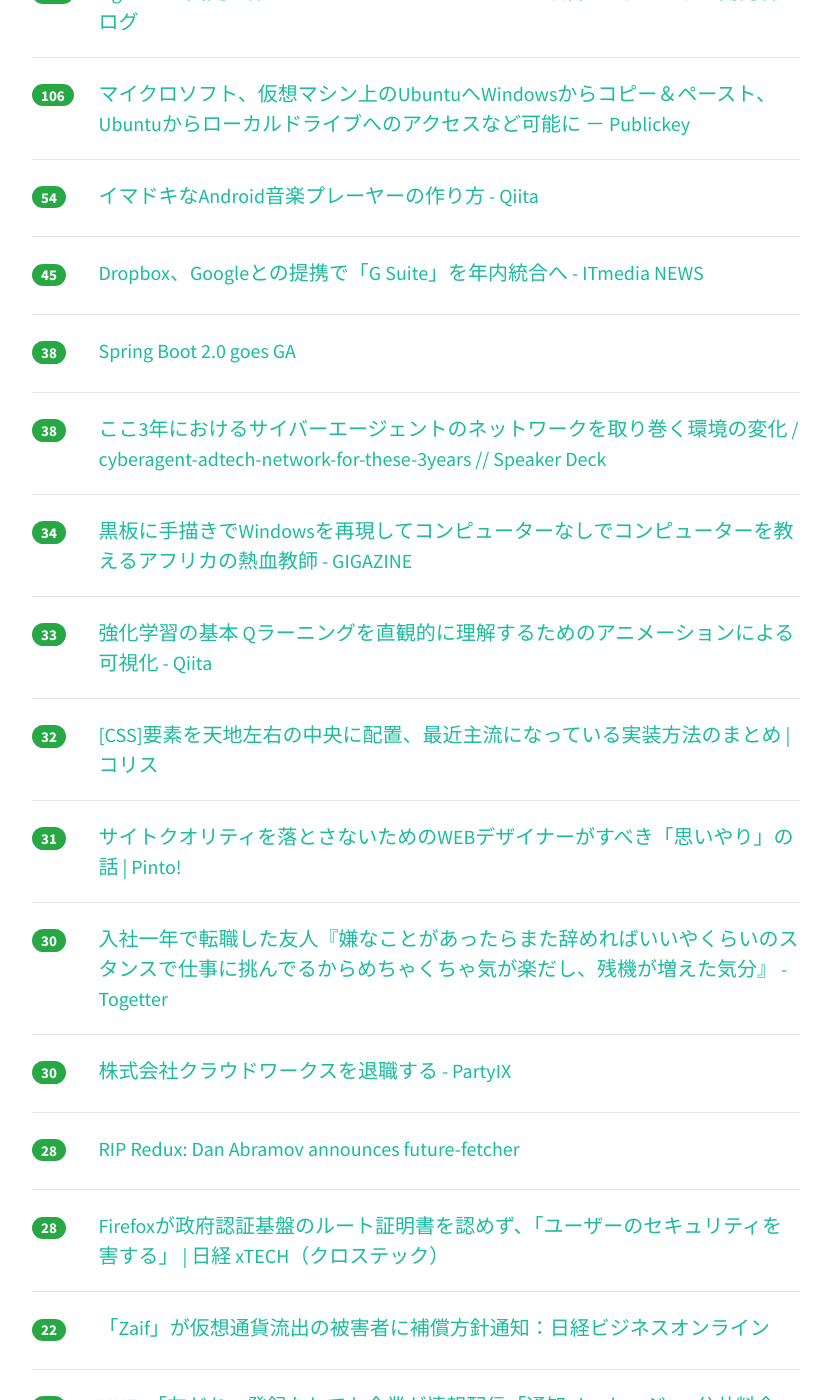
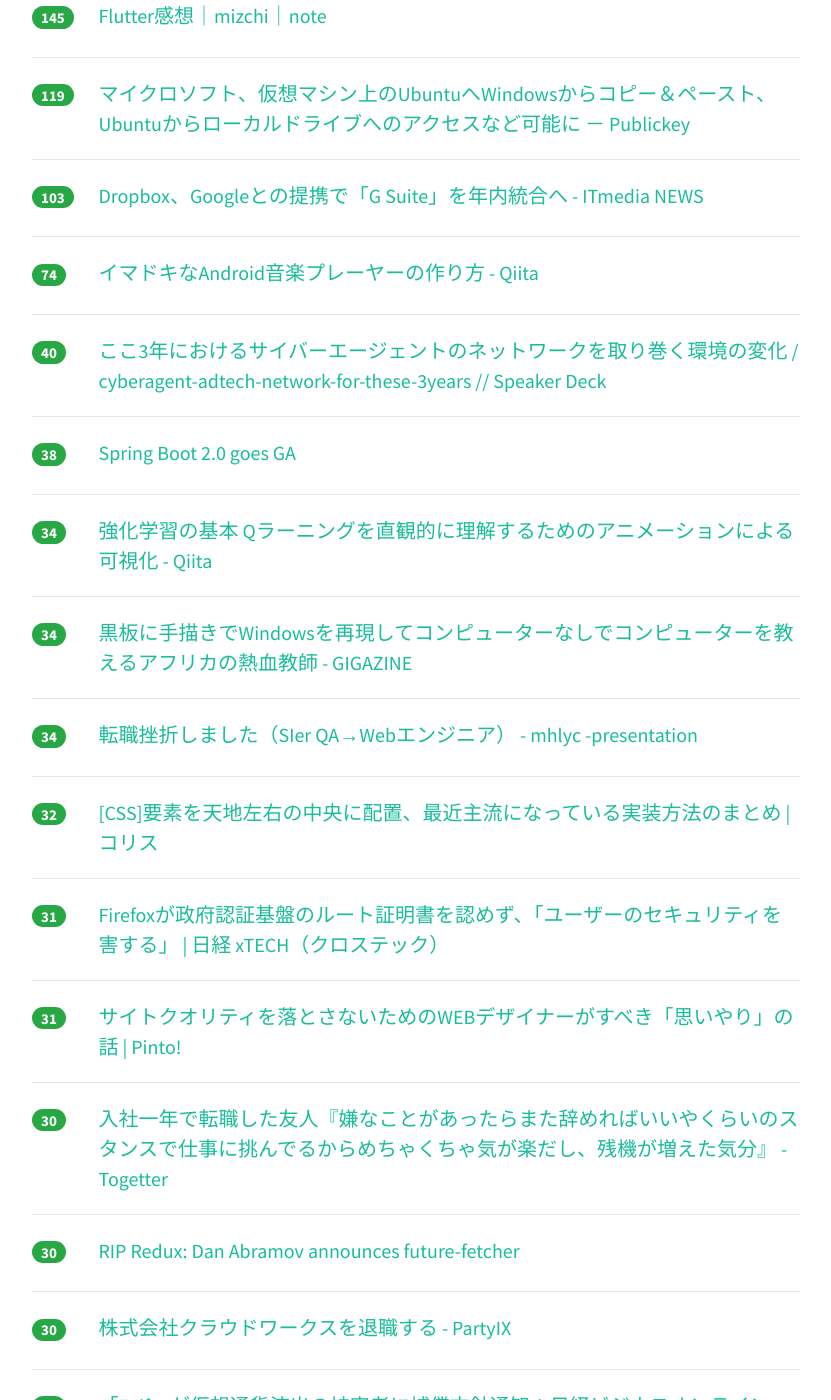
Before and after one commit to yatta47/hatena-matome-site, a Jekyll site: the page built from _posts/2018-03-02-hatena.md, in a window 1280 px wide and 1400 px high, scrolled down 496 px. Shown: the whole window, without its empty margins (224-1055 px from the left). Built offline with Jekyll 4.4.1, drawn with Linux system fonts in a browser that asks for light colours; nearby versions of some CDN libraries; some of the changed text lies outside the part shown.

Commit message:
Updated 2018-03-02

```diff
--- a/_posts/2018-03-02-hatena.md
+++ b/_posts/2018-03-02-hatena.md
@@ -1,34 +1,39 @@
 ---
 layout: post
 title:  "2018-03-02 はてぶIT"
-date:   2018-03-02 12:02:51
+date:   2018-03-02 13:02:54
 tags: [it-hotentry]
 ---
-28 件のデータあり
+30 件のデータあり
 
 <hr><div class="row">
-<div class="col-1"><span class="badge badge-pill badge-success h2">134</span></div>
+<div class="col-1"><span class="badge badge-pill badge-success h2">153</span></div>
+<div class="col-11"><a href='http://techlife.cookpad.com/entry/2018/03/02/000000' target='_blank'>Nginxへの変更に伴うリバースプロキシのテストの改善 - クックパッド開発者ブログ</a></div>
+</div>
+<hr>
+<div class="row">
+<div class="col-1"><span class="badge badge-pill badge-success h2">145</span></div>
 <div class="col-11"><a href='https://note.mu/mizchi/n/n53d0b34b25ac' target='_blank'>Flutter感想｜mizchi｜note</a></div>
 </div>
 <hr>
 <div class="row">
-<div class="col-1"><span class="badge badge-pill badge-success h2">127</span></div>
-<div class="col-11"><a href='http://techlife.cookpad.com/entry/2018/03/02/000000' target='_blank'>Nginxへの変更に伴うリバースプロキシのテストの改善 - クックパッド開発者ブログ</a></div>
-</div>
-<hr>
-<div class="row">
-<div class="col-1"><span class="badge badge-pill badge-success h2">106</span></div>
+<div class="col-1"><span class="badge badge-pill badge-success h2">119</span></div>
 <div class="col-11"><a href='http://www.publickey1.jp/blog/18/ubuntuwindowsubuntu.html' target='_blank'>マイクロソフト、仮想マシン上のUbuntuへWindowsからコピー＆ペースト、Ubuntuからローカルドライブへのアクセスなど可能に － Publickey</a></div>
 </div>
 <hr>
 <div class="row">
-<div class="col-1"><span class="badge badge-pill badge-success h2">54</span></div>
+<div class="col-1"><span class="badge badge-pill badge-success h2">103</span></div>
+<div class="col-11"><a href='http://www.itmedia.co.jp/news/articles/1803/02/news058.html' target='_blank'>Dropbox、Googleとの提携で「G Suite」を年内統合へ - ITmedia NEWS</a></div>
+</div>
+<hr>
+<div class="row">
+<div class="col-1"><span class="badge badge-pill badge-success h2">74</span></div>
 <div class="col-11"><a href='https://qiita.com/siy1121/items/f01167186a6677c22435' target='_blank'>イマドキなAndroid音楽プレーヤーの作り方 - Qiita</a></div>
 </div>
 <hr>
 <div class="row">
-<div class="col-1"><span class="badge badge-pill badge-success h2">45</span></div>
-<div class="col-11"><a href='http://www.itmedia.co.jp/news/articles/1803/02/news058.html' target='_blank'>Dropbox、Googleとの提携で「G Suite」を年内統合へ - ITmedia NEWS</a></div>
+<div class="col-1"><span class="badge badge-pill badge-success h2">40</span></div>
+<div class="col-11"><a href='https://speakerdeck.com/komeiy/cyberagent-adtech-network-for-these-3years' target='_blank'>ここ3年におけるサイバーエージェントのネットワークを取り巻く環境の変化 / cyberagent-adtech-network-for-these-3years // Speaker Deck</a></div>
 </div>
 <hr>
 <div class="row">
@@ -37,8 +42,8 @@ tags: [it-hotentry]
 </div>
 <hr>
 <div class="row">
-<div class="col-1"><span class="badge badge-pill badge-success h2">38</span></div>
-<div class="col-11"><a href='https://speakerdeck.com/komeiy/cyberagent-adtech-network-for-these-3years' target='_blank'>ここ3年におけるサイバーエージェントのネットワークを取り巻く環境の変化 / cyberagent-adtech-network-for-these-3years // Speaker Deck</a></div>
+<div class="col-1"><span class="badge badge-pill badge-success h2">34</span></div>
+<div class="col-11"><a href='https://qiita.com/tomboyboy/items/fd12a82f0bbe79365438' target='_blank'>強化学習の基本 Qラーニングを直観的に理解するためのアニメーションによる可視化 - Qiita</a></div>
 </div>
 <hr>
 <div class="row">
@@ -47,13 +52,18 @@ tags: [it-hotentry]
 </div>
 <hr>
 <div class="row">
-<div class="col-1"><span class="badge badge-pill badge-success h2">33</span></div>
-<div class="col-11"><a href='https://qiita.com/tomboyboy/items/fd12a82f0bbe79365438' target='_blank'>強化学習の基本 Qラーニングを直観的に理解するためのアニメーションによる可視化 - Qiita</a></div>
+<div class="col-1"><span class="badge badge-pill badge-success h2">34</span></div>
+<div class="col-11"><a href='http://mhlyc.hatenablog.com/entry/2018/03/01/235923' target='_blank'>転職挫折しました（SIer QA→Webエンジニア） - mhlyc -presentation</a></div>
 </div>
 <hr>
 <div class="row">
 <div class="col-1"><span class="badge badge-pill badge-success h2">32</span></div>
 <div class="col-11"><a href='http://coliss.com/articles/build-websites/operation/css/absolute-centering-with-css.html' target='_blank'>[CSS]要素を天地左右の中央に配置、最近主流になっている実装方法のまとめ | コリス</a></div>
+</div>
+<hr>
+<div class="row">
+<div class="col-1"><span class="badge badge-pill badge-success h2">31</span></div>
+<div class="col-11"><a href='http://tech.nikkeibp.co.jp/atcl/nxt/news/18/00296/' target='_blank'>Firefoxが政府認証基盤のルート証明書を認めず、「ユーザーのセキュリティを害する」 | 日経 xTECH（クロステック）</a></div>
 </div>
 <hr>
 <div class="row">
@@ -68,32 +78,32 @@ tags: [it-hotentry]
 <hr>
 <div class="row">
 <div class="col-1"><span class="badge badge-pill badge-success h2">30</span></div>
+<div class="col-11"><a href='https://react-etc.net/entry/rip-redux-dan-abramov-announces-future-fetcher' target='_blank'>RIP Redux: Dan Abramov announces future-fetcher</a></div>
+</div>
+<hr>
+<div class="row">
+<div class="col-1"><span class="badge badge-pill badge-success h2">30</span></div>
 <div class="col-11"><a href='http://h3poteto.hatenablog.com/entry/2018/03/01/161854' target='_blank'>株式会社クラウドワークスを退職する - PartyIX</a></div>
 </div>
 <hr>
 <div class="row">
-<div class="col-1"><span class="badge badge-pill badge-success h2">28</span></div>
-<div class="col-11"><a href='https://react-etc.net/entry/rip-redux-dan-abramov-announces-future-fetcher' target='_blank'>RIP Redux: Dan Abramov announces future-fetcher</a></div>
+<div class="col-1"><span class="badge badge-pill badge-success h2">27</span></div>
+<div class="col-11"><a href='http://business.nikkeibp.co.jp/atcl/report/15/110879/030100787/' target='_blank'>「Zaif」が仮想通貨流出の被害者に補償方針通知：日経ビジネスオンライン</a></div>
 </div>
 <hr>
 <div class="row">
-<div class="col-1"><span class="badge badge-pill badge-success h2">28</span></div>
-<div class="col-11"><a href='http://tech.nikkeibp.co.jp/atcl/nxt/news/18/00296/' target='_blank'>Firefoxが政府認証基盤のルート証明書を認めず、「ユーザーのセキュリティを害する」 | 日経 xTECH（クロステック）</a></div>
+<div class="col-1"><span class="badge badge-pill badge-success h2">23</span></div>
+<div class="col-11"><a href='https://qiita.com/mod_poppo/items/a4bbed44ccfa59740f32' target='_blank'>「型」のお気持ち　〜　「型なし」と「動的型」って同じ？違う？ - Qiita</a></div>
 </div>
 <hr>
 <div class="row">
-<div class="col-1"><span class="badge badge-pill badge-success h2">22</span></div>
-<div class="col-11"><a href='http://business.nikkeibp.co.jp/atcl/report/15/110879/030100787/' target='_blank'>「Zaif」が仮想通貨流出の被害者に補償方針通知：日経ビジネスオンライン</a></div>
+<div class="col-1"><span class="badge badge-pill badge-success h2">23</span></div>
+<div class="col-11"><a href='http://stocker.jp/diary/web-news-feb2018/' target='_blank'>2018年2月の、これだけは押さえておきたいWeb関連の動き | Stocker.jp / diary</a></div>
 </div>
 <hr>
 <div class="row">
 <div class="col-1"><span class="badge badge-pill badge-success h2">21</span></div>
 <div class="col-11"><a href='http://www.itmedia.co.jp/news/articles/1803/01/news142.html' target='_blank'>LINE、「友だち」登録なしでも企業が情報配信「通知メッセージ」　公共料金、遅延・欠航など - ITmedia NEWS</a></div>
-</div>
-<hr>
-<div class="row">
-<div class="col-1"><span class="badge badge-pill badge-success h2">21</span></div>
-<div class="col-11"><a href='https://qiita.com/mod_poppo/items/a4bbed44ccfa59740f32' target='_blank'>「型」のお気持ち　〜　「型なし」と「動的型」って同じ？違う？ - Qiita</a></div>
 </div>
 <hr>
 <div class="row">
@@ -107,8 +117,23 @@ tags: [it-hotentry]
 </div>
 <hr>
 <div class="row">
+<div class="col-1"><span class="badge badge-pill badge-success h2">20</span></div>
+<div class="col-11"><a href='http://panora.tokyo/54578/' target='_blank'>「マジ魔笛」と話す女子高生バッハなど、多数の新人が生まれた「第1回 VTuberハッカソン」詳細レポ – PANORA</a></div>
+</div>
+<hr>
+<div class="row">
 <div class="col-1"><span class="badge badge-pill badge-success h2">19</span></div>
-<div class="col-11"><a href='http://panora.tokyo/54578/' target='_blank'>「マジ魔笛」と話す女子高生バッハなど、多数の新人が生まれた「第1回 VTuberハッカソン」詳細レポ – PANORA</a></div>
+<div class="col-11"><a href='https://japan.cnet.com/article/35115483/' target='_blank'>LINE、「友だち」登録なしで電気料金や宅配時間をプッシュ通知へ - CNET Japan</a></div>
+</div>
+<hr>
+<div class="row">
+<div class="col-1"><span class="badge badge-pill badge-success h2">19</span></div>
+<div class="col-11"><a href='http://www.itmedia.co.jp/news/articles/1803/02/news052.html' target='_blank'>Twitter、「会話の健全性」を測る指標を公募　悪用への迅速で公正な対処を目指し - ITmedia NEWS</a></div>
+</div>
+<hr>
+<div class="row">
+<div class="col-1"><span class="badge badge-pill badge-success h2">19</span></div>
+<div class="col-11"><a href='https://ferret-plus.com/9676' target='_blank'>簡単すぎてびっくり！CSSグリッドをレスポンシブデザインに活用するための詳細手順を紹介｜ferret [フェレット]</a></div>
 </div>
 <hr>
 <div class="row">
@@ -117,32 +142,17 @@ tags: [it-hotentry]
 </div>
 <hr>
 <div class="row">
-<div class="col-1"><span class="badge badge-pill badge-success h2">18</span></div>
-<div class="col-11"><a href='https://japan.cnet.com/article/35115483/' target='_blank'>LINE、「友だち」登録なしで電気料金や宅配時間をプッシュ通知へ - CNET Japan</a></div>
-</div>
-<hr>
-<div class="row">
-<div class="col-1"><span class="badge badge-pill badge-success h2">18</span></div>
-<div class="col-11"><a href='https://ferret-plus.com/9676' target='_blank'>簡単すぎてびっくり！CSSグリッドをレスポンシブデザインに活用するための詳細手順を紹介｜ferret [フェレット]</a></div>
-</div>
-<hr>
-<div class="row">
 <div class="col-1"><span class="badge badge-pill badge-success h2">16</span></div>
 <div class="col-11"><a href='http://paiza.hatenablog.com/entry/2018/03/01/%E3%83%97%E3%83%AD%E3%82%B0%E3%83%A9%E3%83%9F%E3%83%B3%E3%82%B0%E4%B8%8D%E8%A6%81%EF%BC%81%E3%82%B9%E3%83%9E%E3%83%9B%E3%81%AE%E3%82%BF%E3%83%83%E3%83%97%E6%93%8D%E4%BD%9C%E3%81%A0%E3%81%91%E3%81%A7' target='_blank'>プログラミング不要！スマホのタップ操作だけでミニゲーム開発ができる「Wevva」を使ってみた！ - paiza開発日誌</a></div>
 </div>
 <hr>
 <div class="row">
-<div class="col-1"><span class="badge badge-pill badge-success h2">15</span></div>
-<div class="col-11"><a href='http://mhlyc.hatenablog.com/entry/2018/03/01/235923' target='_blank'>転職挫折しました（SIer QA→Webエンジニア） - mhlyc -presentation</a></div>
+<div class="col-1"><span class="badge badge-pill badge-success h2">16</span></div>
+<div class="col-11"><a href='https://www.nikkei.com/article/DGXMZO27564530R00C18A3CR8000/' target='_blank'>止まらぬ日本企業の文書流出　中国サイトに１８６社分　　：日本経済新聞</a></div>
 </div>
 <hr>
 <div class="row">
-<div class="col-1"><span class="badge badge-pill badge-success h2">14</span></div>
-<div class="col-11"><a href='http://www.itmedia.co.jp/news/articles/1803/02/news052.html' target='_blank'>Twitter、「会話の健全性」を測る指標を公募　悪用への迅速で公正な対処を目指し - ITmedia NEWS</a></div>
-</div>
-<hr>
-<div class="row">
-<div class="col-1"><span class="badge badge-pill badge-success h2">9</span></div>
+<div class="col-1"><span class="badge badge-pill badge-success h2">13</span></div>
 <div class="col-11"><a href='https://anond.hatelabo.jp/20180302043932' target='_blank'>ヤギのサラリーマンだけど</a></div>
 </div>
 <hr>
```
